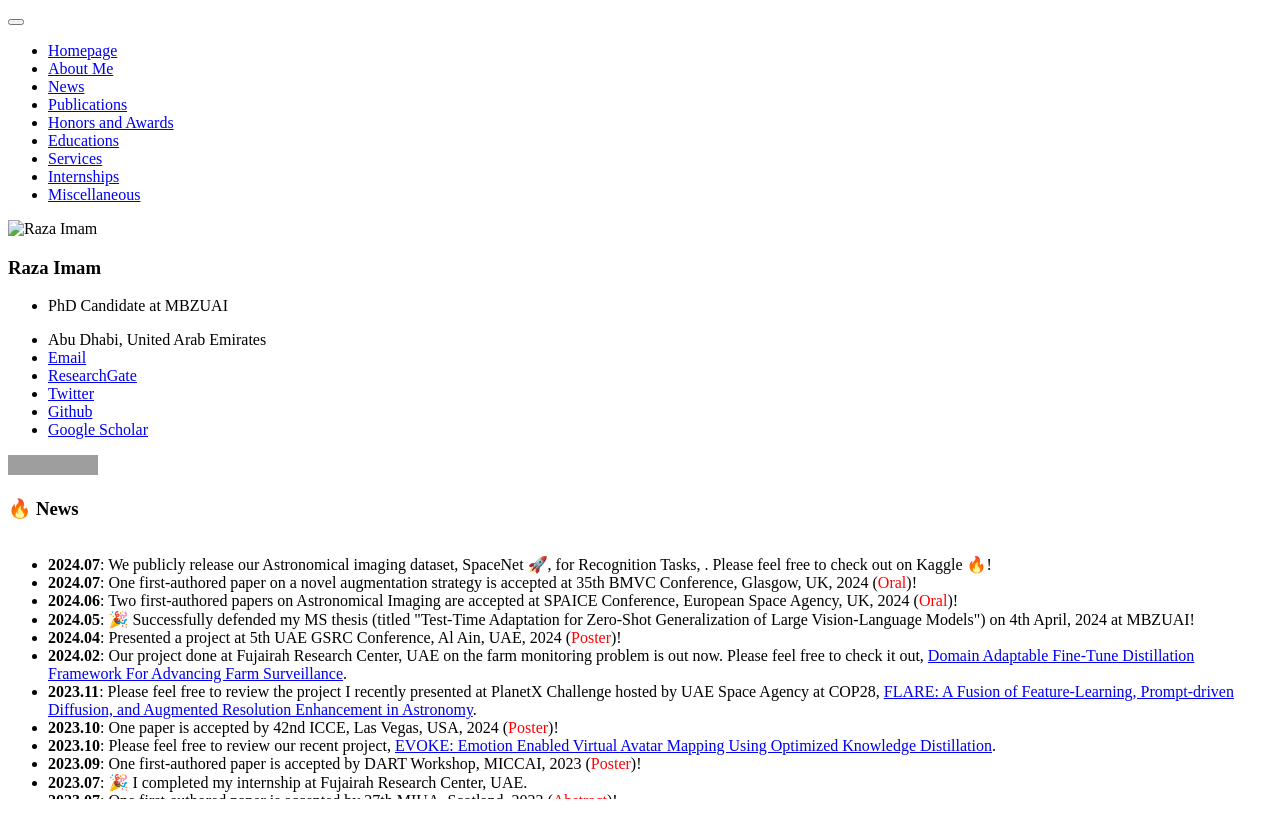
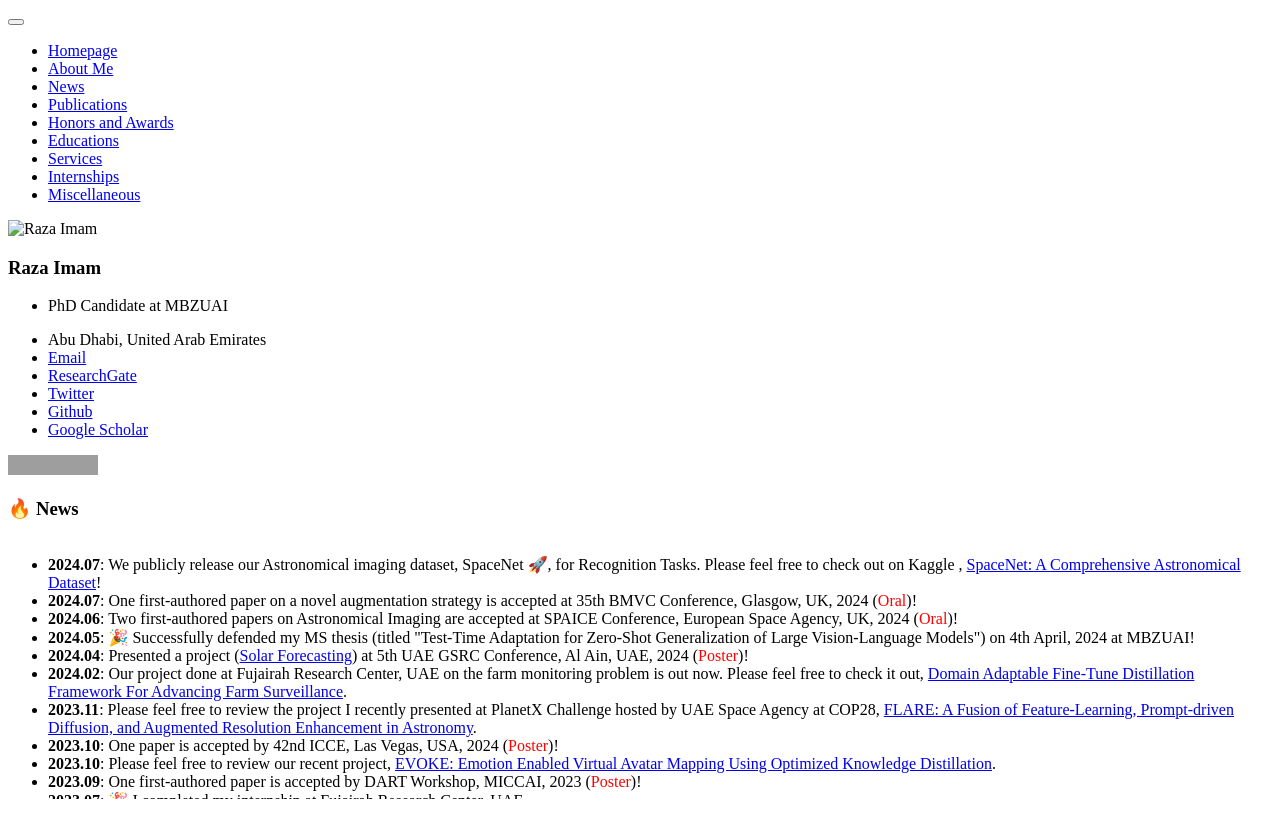
Before and after one commit to Razaimam45/razaimam45.github.io, a Jekyll site: the page built from _pages/includes/news.md, in a window 1280 px wide. Shown: the top 838 px of the page. Built offline with Jekyll 4.4.1, drawn with Linux system fonts in a browser that asks for light colours; our own code applies the rules of GitHub Pages for plain Markdown files; grey boxes are pictures that could not be loaded.

Commit message:
July Update5

```diff
--- a/_pages/includes/news.md
+++ b/_pages/includes/news.md
@@ -10,11 +10,11 @@
 <div class="scrollable">
   <ul>
     <!-- New stuff to add here  -->
-    <li><strong>2024.07</strong>: We publicly release our Astronomical imaging dataset, SpaceNet 🚀, for Recognition Tasks, <a href="https://www.kaggle.com/datasets/razaimam45/spacenet-an-optimally-distributed-astronomy-data/"></a>. Please feel free to check out on Kaggle 🔥!</li>
+    <li><strong>2024.07</strong>: We publicly release our Astronomical imaging dataset, SpaceNet 🚀, for Recognition Tasks. Please feel free to check out on Kaggle , <a href="https://www.kaggle.com/datasets/razaimam45/spacenet-an-optimally-distributed-astronomy-data/">SpaceNet: A Comprehensive Astronomical Dataset</a>!</li>
     <li><strong>2024.07</strong>: One first-authored paper on a novel augmentation strategy is accepted at 35th BMVC Conference, Glasgow, UK, 2024 (<font color="red">Oral</font>)!</li>
     <li><strong>2024.06</strong>: Two first-authored papers on Astronomical Imaging are accepted at SPAICE Conference, European Space Agency, UK, 2024 (<font color="red">Oral</font>)!</li>
     <li><strong>2024.05</strong>: 🎉 Successfully defended my MS thesis (titled "Test-Time Adaptation for Zero-Shot Generalization of Large Vision-Language Models") on 4th April, 2024 at MBZUAI!</li>
-    <li><strong>2024.04</strong>: Presented a project at 5th UAE GSRC Conference, Al Ain, UAE, 2024 (<font color="red">Poster</font>)!</li>
+    <li><strong>2024.04</strong>: Presented a project (<a href="https://github.com/Razaimam45/COMPARATIVE-EVALUATION-OF-MACHINE-AND-DEEP-LEARNING-ALGORITHMS-FOR-SOLAR-RADIATION-PREDICTION">Solar Forecasting</a>) at 5th UAE GSRC Conference, Al Ain, UAE, 2024 (<font color="red">Poster</font>)!</li>
     <li><strong>2024.02</strong>: Our project done at Fujairah Research Center, UAE on the farm monitoring problem is out now. Please feel free to check it out, <a href="https://arxiv.org/abs/2402.07059">Domain Adaptable Fine-Tune Distillation Framework For Advancing Farm Surveillance</a>.</li>
     <li><strong>2023.11</strong>: Please feel free to review the project I recently presented at PlanetX Challenge hosted by UAE Space Agency at COP28, <a href="https://arxiv.org/">FLARE: A Fusion of Feature-Learning, Prompt-driven Diffusion, and Augmented Resolution Enhancement in Astronomy</a>.</li>
     <li><strong>2023.10</strong>: One paper is accepted by 42nd ICCE, Las Vegas, USA, 2024 (<font color="red">Poster</font>)!</li>
```
